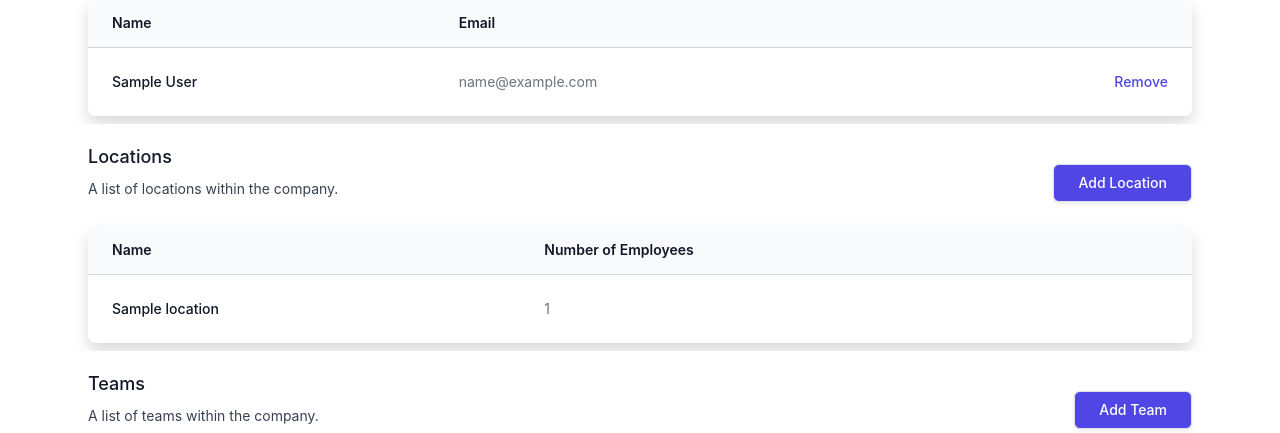
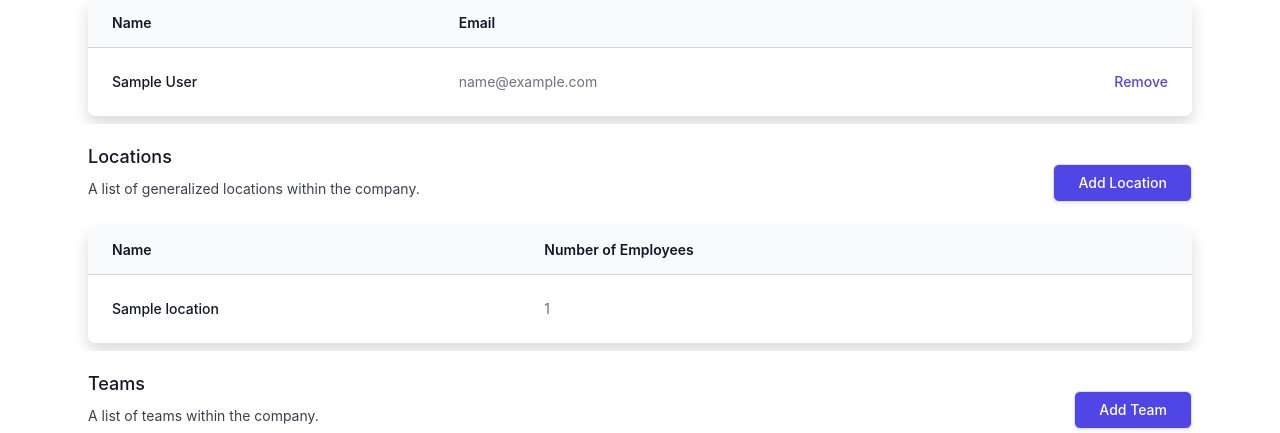
Before and after one commit to aaronspindler/Team.Bio, a Django app: page /company/settings in a window 1280 px wide. Shown: the part 283-716 px from the top of the page. Run offline with Django 4.2, Linux system fonts and the light colour scheme; a user stored in the database is signed in; tables that the repository leaves empty hold one stand-in row (values such as "Sample post"); some libraries are stand-ins or nearby versions.

Commit message:
Added note about generalized locations

```diff
--- a/templates/companies/company_settings.html
+++ b/templates/companies/company_settings.html
@@ -48,10 +48,11 @@
             <div class="sm:flex sm:items-center">
                 <div class="sm:flex-auto">
                     <h2 class="text-lg font-medium text-gray-900">Locations</h2>
-                    <p class="mt-2 text-sm text-gray-700">A list of locations within the company.</p>
+                    <p class="mt-2 text-sm text-gray-700">A list of generalized locations within the company.</p>
                 </div>
                 <div class="mt-4 sm:mt-0 sm:ml-16 sm:flex-none">
-                    <a type="button" href="{% url 'add_location' %}" class="inline-flex items-center justify-center rounded-md border border-transparent bg-indigo-600 px-4 py-2 text-sm font-medium text-white shadow-sm hover:bg-indigo-700 focus:outline-none focus:ring-2 focus:ring-indigo-500 focus:ring-offset-2 sm:w-auto">Add Location</a>
+                    <a type="button" href="{% url 'add_location' %}"
+                       class="inline-flex items-center justify-center rounded-md border border-transparent bg-indigo-600 px-4 py-2 text-sm font-medium text-white shadow-sm hover:bg-indigo-700 focus:outline-none focus:ring-2 focus:ring-indigo-500 focus:ring-offset-2 sm:w-auto">Add Location</a>
                 </div>
             </div>
             <div class="mt-8 flex flex-col">
@@ -90,7 +91,8 @@
                     <p class="mt-2 text-sm text-gray-700">A list of teams within the company.</p>
                 </div>
                 <div class="mt-4 sm:mt-0 sm:ml-16 sm:flex-none">
-                    <a type="button" href="{% url 'add_team' %}" class="inline-flex items-center justify-center rounded-md border border-transparent bg-indigo-600 px-4 py-2 text-sm font-medium text-white shadow-sm hover:bg-indigo-700 focus:outline-none focus:ring-2 focus:ring-indigo-500 focus:ring-offset-2 sm:w-auto">Add Team</a>
+                    <a type="button" href="{% url 'add_team' %}"
+                       class="inline-flex items-center justify-center rounded-md border border-transparent bg-indigo-600 px-4 py-2 text-sm font-medium text-white shadow-sm hover:bg-indigo-700 focus:outline-none focus:ring-2 focus:ring-indigo-500 focus:ring-offset-2 sm:w-auto">Add Team</a>
                 </div>
             </div>
             <div class="mt-8 flex flex-col">
```
Lines whose indentation alone changed are shown as unchanged.
